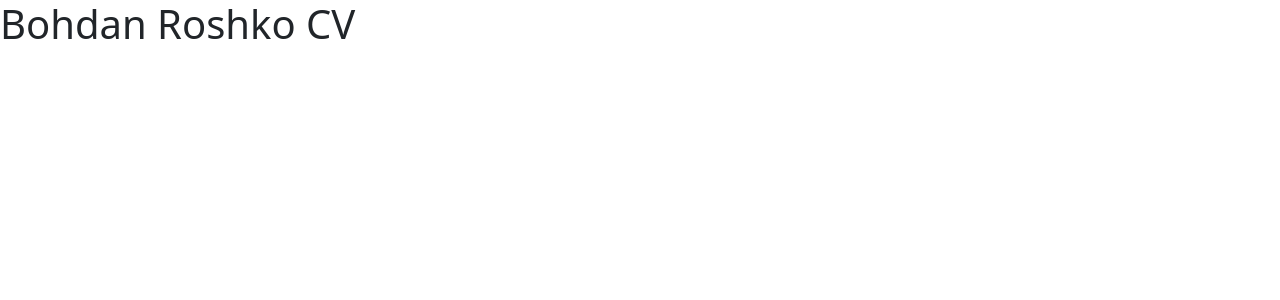
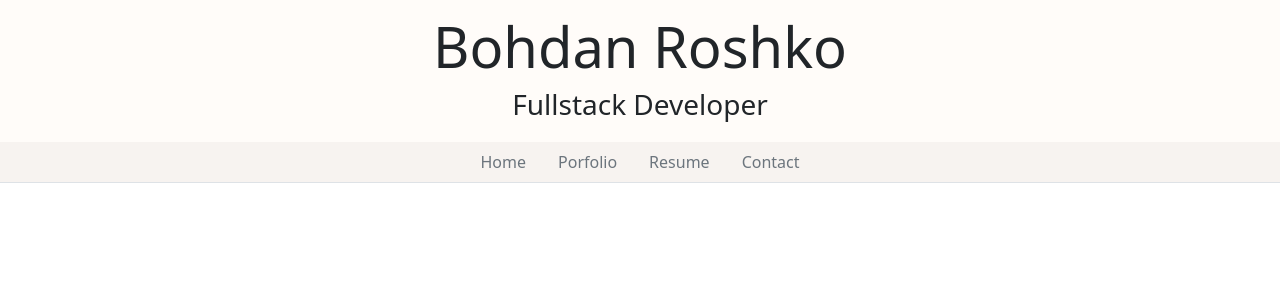
Before and after one commit to BohdanRoshko/cv-proj, an Angular app in the folder CVProject/: page / in a window 1280 px wide. Shown: the top 300 px of the page. Built offline with nearby package versions, Linux system fonts and the light colour scheme.

Commit message:
add header & navbar

```diff
--- a/CVProject/src/app/app.component.html
+++ b/CVProject/src/app/app.component.html
@@ -1 +1,2 @@
-<h1>{{title}}</h1>
+<app-header></app-header>
+<app-nav></app-nav>
--- a/CVProject/src/app/app.module.ts
+++ b/CVProject/src/app/app.module.ts
@@ -4,10 +4,14 @@
 import { AppRoutingModule } from './app-routing.module';
 import { AppComponent } from './app.component';
 import { BrowserAnimationsModule } from '@angular/platform-browser/animations';
+import { HeaderComponent } from './header/header.component';
+import { NavComponent } from './nav/nav.component';
 
 @NgModule({
   declarations: [
-    AppComponent
+    AppComponent,
+    HeaderComponent,
+    NavComponent
   ],
   imports: [
     BrowserModule,
--- /dev/null
+++ b/CVProject/src/app/header/header.component.css
@@ -0,0 +1,4 @@
+.jumbotron{
+    padding: .8rem .8rem;
+    background-color: #fffcf9;
+}
--- /dev/null
+++ b/CVProject/src/app/header/header.component.html
@@ -0,0 +1,6 @@
+<div class="jumbotron">
+    <div class="text-center">
+        <h1 class="display-4">Bohdan Roshko</h1>
+        <h3>Fullstack Developer</h3>
+    </div>
+</div>
--- /dev/null
+++ b/CVProject/src/app/nav/nav.component.css
@@ -0,0 +1,3 @@
+.site-navbar{
+    background-color: #f7f3f0;
+}
--- /dev/null
+++ b/CVProject/src/app/nav/nav.component.html
@@ -0,0 +1,18 @@
+<nav class="navbar-expand-md border-bottom mb-3 site-navbar">
+    <div class="container">
+        <ul class="nav justify-content-center">
+            <li class="nav-item">
+                <a class="nav-link text-secondary">Home</a>
+            </li>
+            <li class="nav-item">
+                <a class="nav-link text-secondary">Porfolio</a>
+            </li>
+            <li class="nav-item">
+                <a class="nav-link text-secondary">Resume</a>
+            </li>
+            <li class="nav-item">
+                <a class="nav-link text-secondary">Contact</a>
+            </li>
+        </ul>
+    </div>
+</nav>
```
Also changed, not shown: CVProject/src/app/header/header.component.ts (added, +10 -0 lines), CVProject/src/app/nav/nav.component.ts (added, +10 -0 lines).
